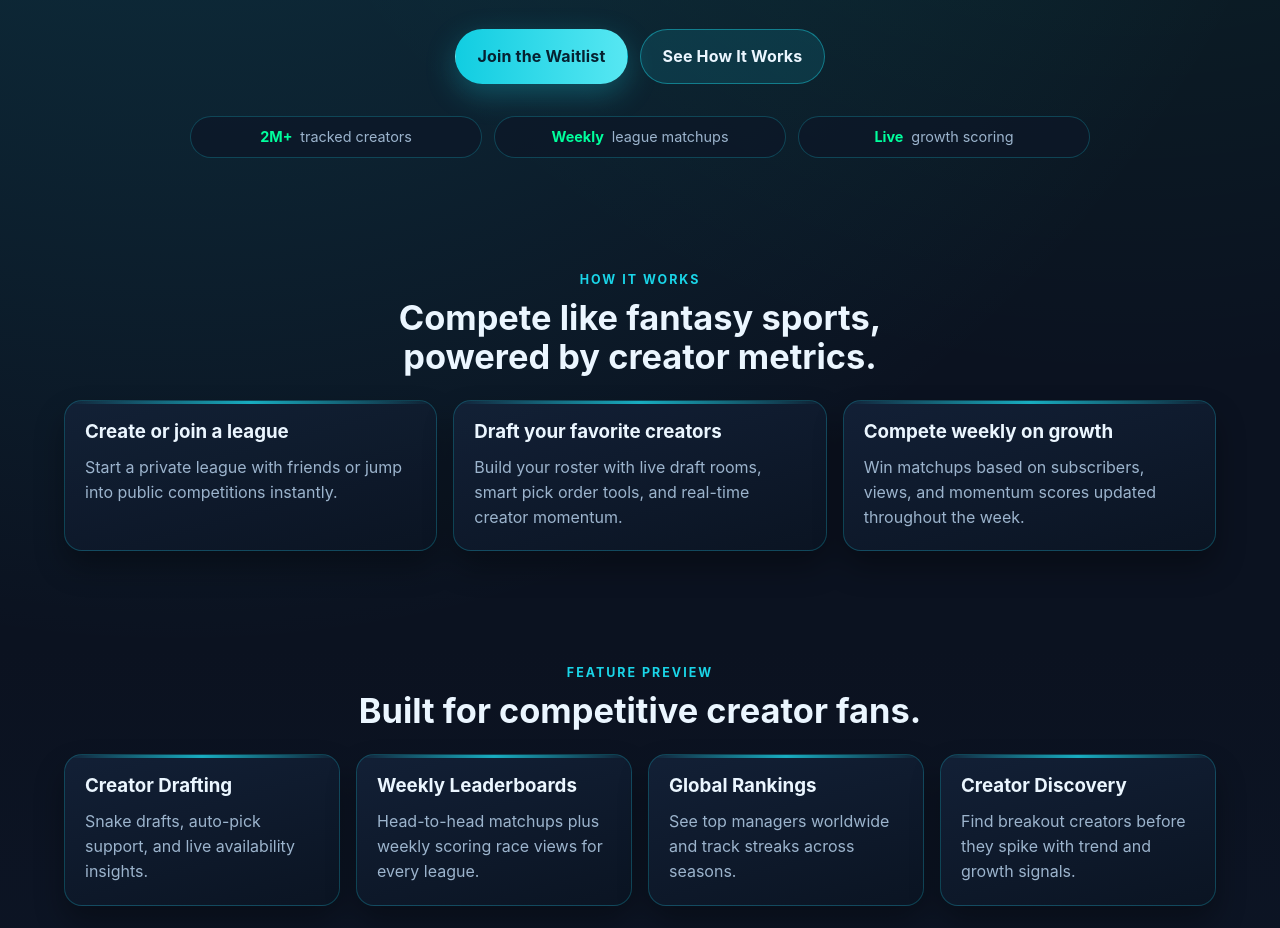
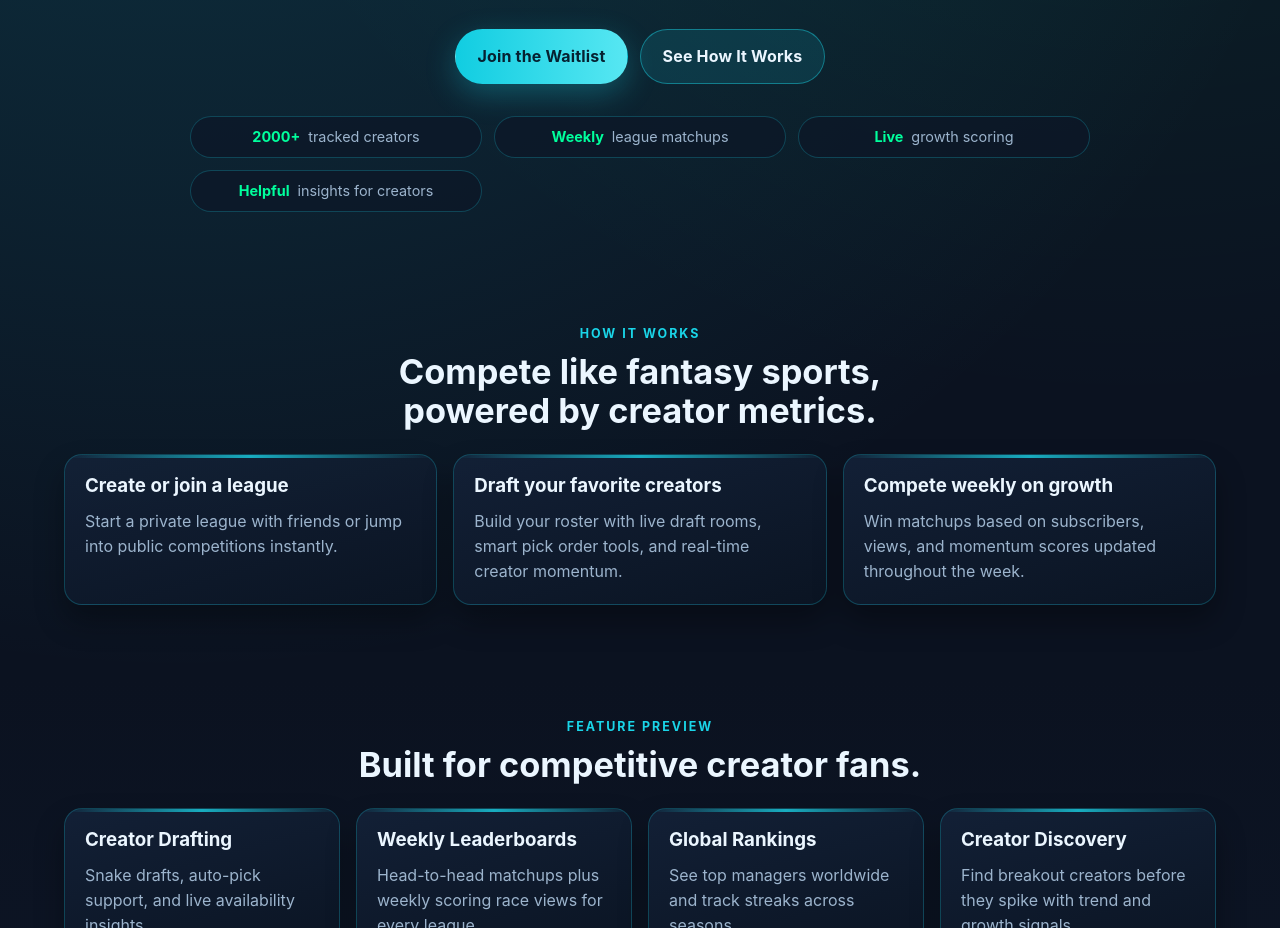
Before and after one commit to pokefan93/streampicks-site, a plain HTML site: page index.html in a window 1280 px wide. Shown: the part 906-1834 px from the top of the page. Drawn offline with Linux system fonts and the light colour scheme.

Commit message:
New Blurb

```diff
--- a/index.html
+++ b/index.html
@@ -83,9 +83,11 @@
         <a class="btn btn-secondary js-scroll" href="#how-it-works">See How It Works</a>
       </div>
       <ul class="stat-strip" aria-label="Platform highlights">
-        <li><span>2M+</span> tracked creators</li>
+        <li><span>2000+</span> tracked creators</li>
         <li><span>Weekly</span> league matchups</li>
         <li><span>Live</span> growth scoring</li>
+        <li><span>Helpful</span> insights for creators</li>
+
       </ul>
     </section>
 
```
